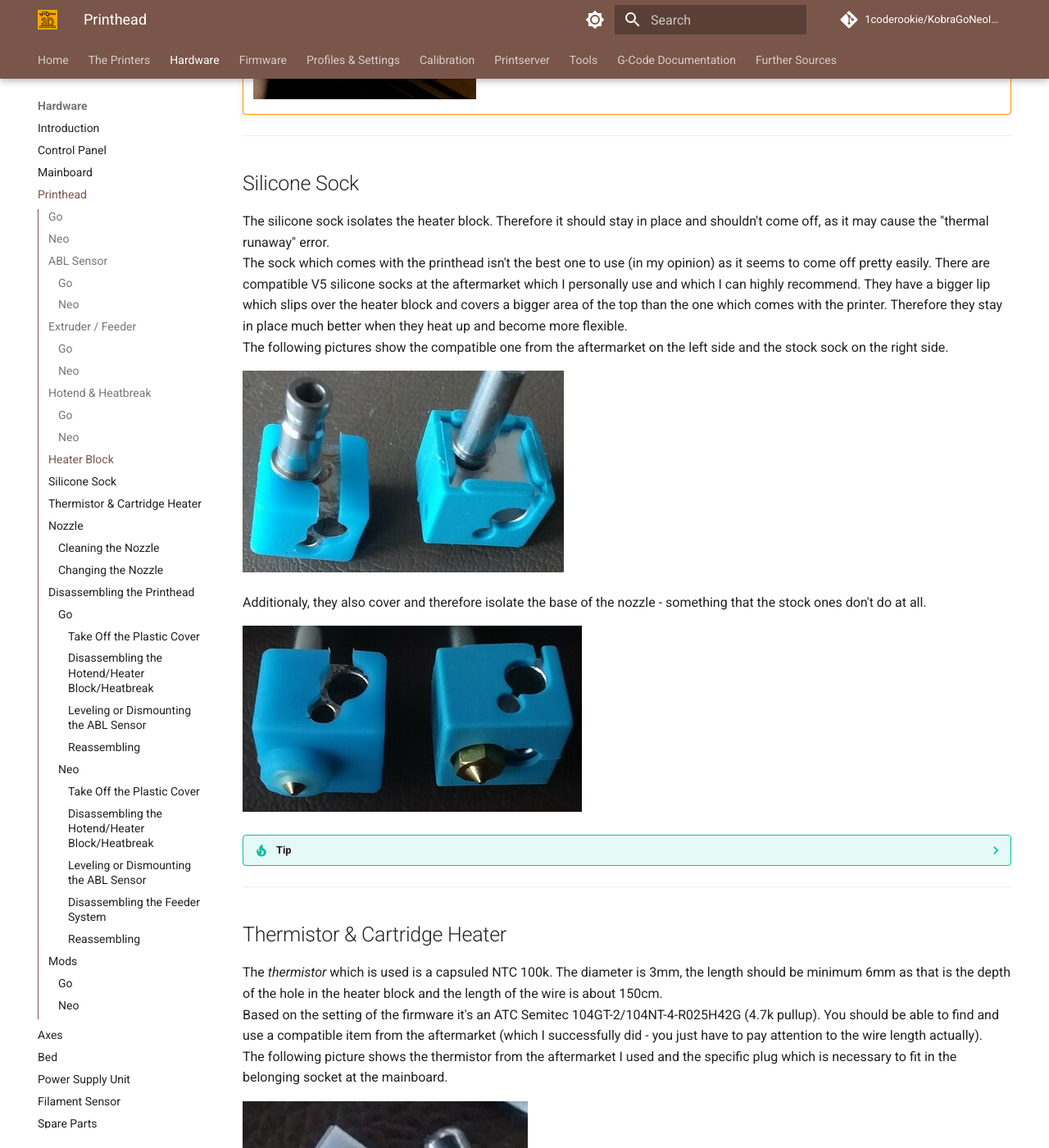
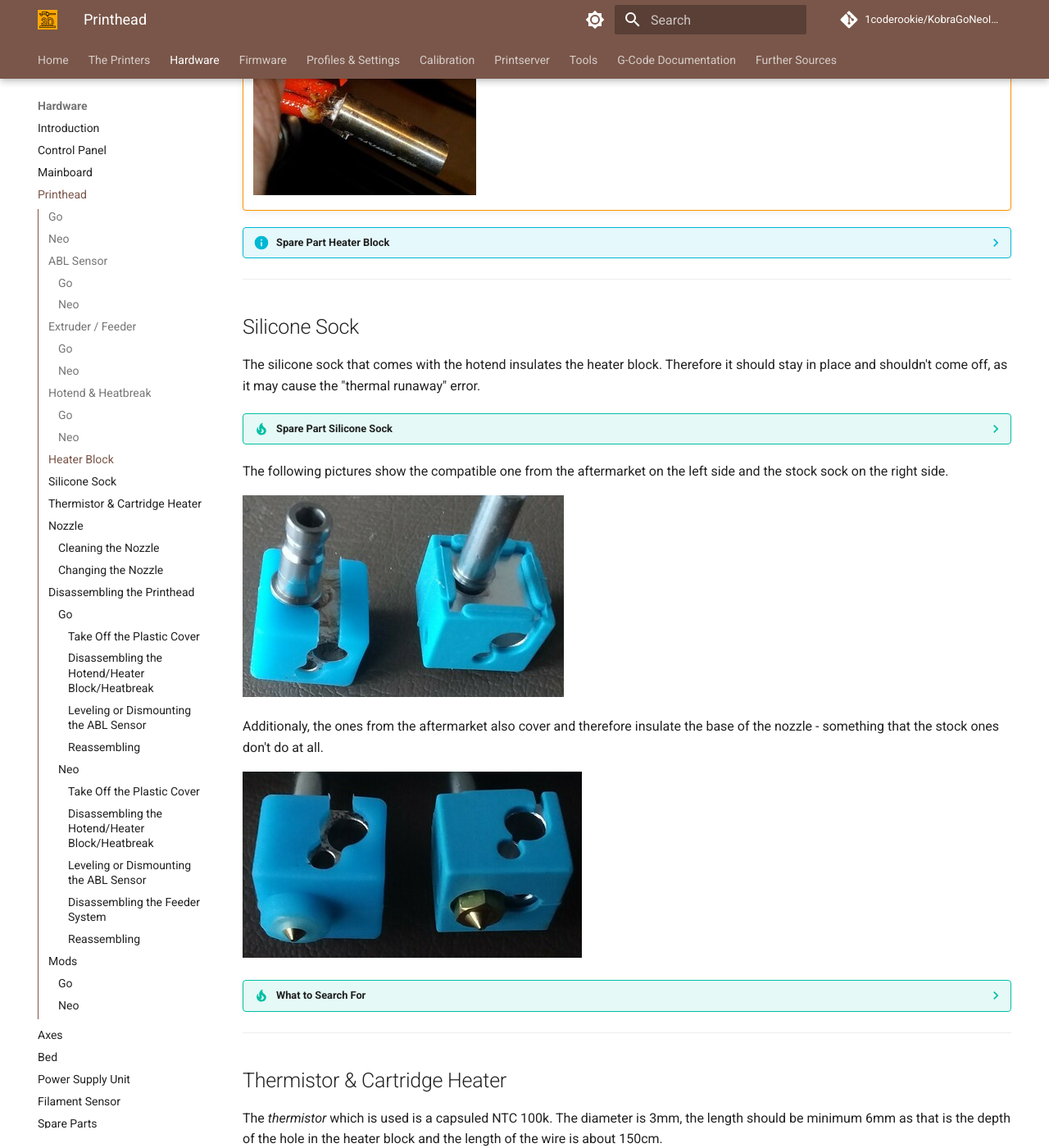
Before and after one commit to 1coderookie/KobraGoNeoInsights, an MkDocs documentation site: the page built from docs/hardware/printhead.md, in a window 1280 px wide and 1400 px high, scrolled down 8735 px. Shown: the whole window at 82% size. Built offline with MkDocs 1.6.1 and Material for MkDocs 9.7.7, drawn with Linux system fonts in a browser that asks for light colours; comment, search, counter and statistics services are not loaded; some of the changed lines change nothing that is shown; some of the changed text lies outside the part shown.

Commit message:
Update printhead.md

```diff
--- a/docs/hardware/printhead.md
+++ b/docs/hardware/printhead.md
@@ -111,7 +111,13 @@
 
 ??? tip "Spare Part PTFE Tube"
 
-    If you need a new PTFE tube I'd recommend to get the 4mm "Capricorn XS" tube at the length of 1m. Then just cut the belonging length and replace the old part.
+    If you need a new PTFE tube I'd recommend to get the 4mm "Capricorn XS" tube for 1.75mm filament at the length of 1m. Then just cut the belonging length and replace the old PTFE tube. You can also get it in a set with a cutter. However, make sure you make a clean cut at a 90° to avoid any small gaps between the nozzle and the end of the tube! <br> ![Capricorn XS](../assets/images/head_capricornXS_web.jpg)
+
+??? tip "Spare Part Heatbreak"
+
+    If you need a new heatbreak, you should be able to use whichever V5 compatible heatbreak you'd like to use, you just have to pay attention to the dimensions. It should be about the same length as the stock one, so don't buy anything significantly shorter or longer. However, I personally would also suppose to pay attention to the a flat surface, so don't get yourself the ones with the thread on the outside.
+    Some people 'upgraded' to an all-metal heatbreak, which one should avoid though if only printing PLA as it may cause and increase clogging problems. So up to me always go with a heatbreak that uses a PTFE inliner all the way down to the nozzle in case you're only or mostly printing PLA.
+    The following picture shows such a heatbreak from a third party manufacturer which I use in my **Neo**. <br> ![3rd party heatbreak](../assets/images/head_3rdparty-heatbreak.jpg)
 
 ??? example "Large Clump of Melted Filament Built Up"
 
@@ -166,9 +172,17 @@
     - *Remember to execute a PID tuning after changing the thermistor and/or the cartridge heater!*
     - However, scroll down and check out the "Disassembling" section below to see how to dis- and reassemble it. *Maybe you don't need new parts, so try to clean up everything first and reassemble it before ordering new parts right away.*
 
+    Besides the stock hotend you can also just get or build yourself a hotend by using a V5 compatible heatbreak and heater block which fits just fine. The following picture shows a hotend I built myself from third party manufacturer parts: a regular heatbreak for V5 compatible heater blocks where the PTFE inliner moves all the way down to the nozzle (so it's *not* a full-metal heatbreak as I use to print PLA/PLA+ only right now), a V5 compatible heater block made of plated copper and a Capricorn XS PTFE tube. <br> ![3rd party hotend](../assets/images/head_3rdparty-hotend_web.jpg)
+
 ??? tip "Spare Part PTFE Tube"
 
-    If you need a new PTFE tube I'd recommend to get the 4mm "Capricorn XS" tube at the length of 1m. Then just cut the belonging length and replace the old part.
+    If you need a new PTFE tube I'd recommend to get the 4mm "Capricorn XS" tube for 1.75mm filament at the length of 1m. Then just cut the belonging length and replace the old PTFE tube. You can also get it in a set with a cutter. However, make sure you make a clean cut at a 90° to avoid any small gaps between the nozzle and the end of the tube! <br> ![Capricorn XS](../assets/images/head_capricornXS_web.jpg)
+
+??? tip "Spare Part Heatbreak"
+
+    If you need a new heatbreak, you should be able to use whichever V5 compatible heatbreak you'd like to use, you just have to pay attention to the dimensions. It should be about the same length as the stock one, so don't buy anything significantly shorter or longer. However, I personally would also suppose to pay attention to the a flat surface, so don't get yourself the ones with the thread on the outside.
+    Some people 'upgraded' to an all-metal heatbreak, which one should avoid though if only printing PLA as it may cause and increase clogging problems. So up to me always go with a heatbreak that uses a PTFE inliner all the way down to the nozzle in case you're only or mostly printing PLA.
+    The following picture shows such a heatbreak from a third party manufacturer which I use in my **Neo**. <br> ![3rd party heatbreak](../assets/images/head_3rdparty-heatbreak_web.jpg)
 
 ??? example "Large Clump of Melted Filament Built Up"
 
@@ -205,23 +219,30 @@
 
     If you need to replace the thermistor and/or the cartridge heater, *make sure you don't overtighten the screws as it could harm both the thermistor and the heater cartridge!* Note the dent from the screw and the deformed thermistor due to an overtightened screw from the manufacturer at my **Neo**. <br> ![Deformed thermistor due to an overtightened screw](../assets/images/head_therm-cart-broken_web.jpg)
 
+??? info "Spare Part Heater Block"
+
+    If you need a new heater block, you can just get yourself a regular V5 compatible one. It might be smart to not get the cheapest one available as they sometimes lack of precision and therefore may cause problems with leaking filament. Usually the heater blocks are made of aluminum, but you can also get them made out of plated copper as shown in the following picture. <br> ![V5 plated copper](../assets/images/head_heaterblock-v5-copper_web.jpg)
 
 ---
 
 ## Silicone Sock
-The silicone sock isolates the heater block. Therefore it should stay in place and shouldn't come off, as it may cause the "thermal runaway" error.
-The sock which comes with the printhead isn't the best one to use (in my opinion) as it seems to come off pretty easily. There are compatible V5 silicone socks at the aftermarket which I personally use and which I can highly recommend. They have a bigger lip which slips over the heater block and covers a bigger area of the top than the one which comes with the printer. Therefore they stay in place much better when they heat up and become more flexible.
+The silicone sock that comes with the hotend insulates the heater block. Therefore it should stay in place and shouldn't come off, as it may cause the "thermal runaway" error.
+
+??? tip "Spare Part Silicone Sock"
+
+    The sock which comes with the printhead isn't the best one to use (in my opinion) as it seems to come off pretty easily. There are compatible V5 silicone socks at the aftermarket which I personally use and which I can highly recommend. They have a bigger lip which slips over the heater block and covers a bigger area of the top than the one which comes with the printer. Therefore they stay in place much better when they heat up and become more flexible.
+
 The following pictures show the compatible one from the aftermarket on the left side and the stock sock on the right side.
 
 ![Silicone socks top view](../assets/images/silisocks_top_web.jpg)
 
-Additionaly, they also cover and therefore isolate the base of the nozzle - something that the stock ones don't do at all.
+Additionaly, the ones from the aftermarket also cover and therefore insulate the base of the nozzle - something that the stock ones don't do at all.
 
 ![Silicone socks bottom view](../assets/images/silisocks_bottom_web.jpg)
 
-??? tip
+??? tip "What to Search For"
 
-    If you read the above and still don't know what you should look or search for, search for "silicone sock V5" for example as these socks are for a V5 heater block. You can get them pretty much everywhere, so if you use to shop at Amazon or ebay for example, you'll find many offers which are pretty much the same at the end. <br> Just make sure that you're **not** getting the ones for a V6 heater block! You can also diffenrentiate them by already looking at the shape: the wrong ones for the V6 are more flat on one side, the *correct ones* for the V5 *are cubic*, so they are shaped like a dice* as you can see at the pictures above.
+    If you read the above and still don't know what you should look or search for, search for "silicone sock V5" for example as these socks are for a V5 heater block. You can get them pretty much everywhere, so if you use to shop at Amazon or ebay for example, you'll find many offers which are pretty much the same at the end. <br> Just make sure that you're **not** getting the ones for a V6 or a volcano heater block! You can also diffenrentiate them by already looking at the shape: the wrong ones for the V6 are more flat on one side, the *correct ones* for the V5 are more *cubic* as you can see at the pictures above.
 
 ---
 
```
